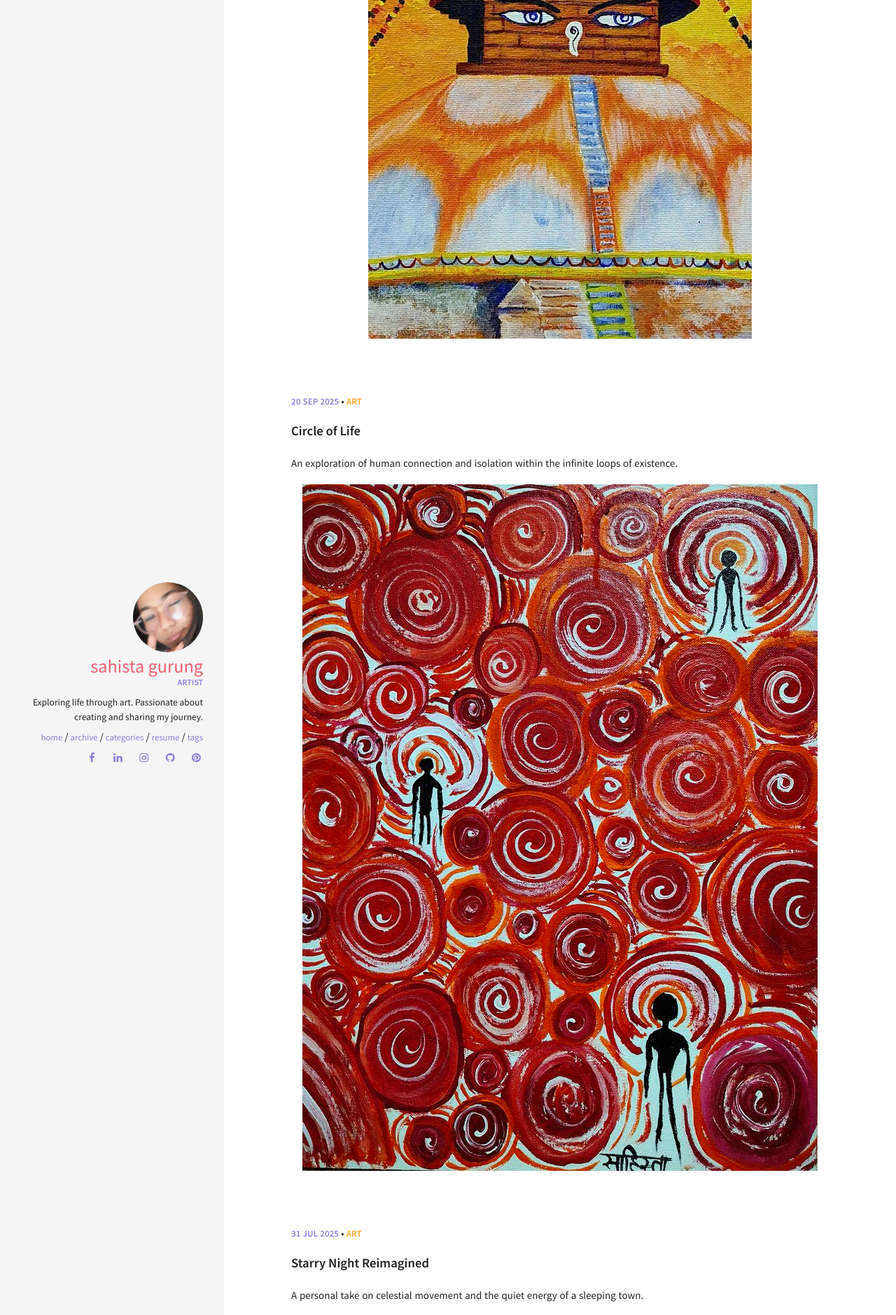
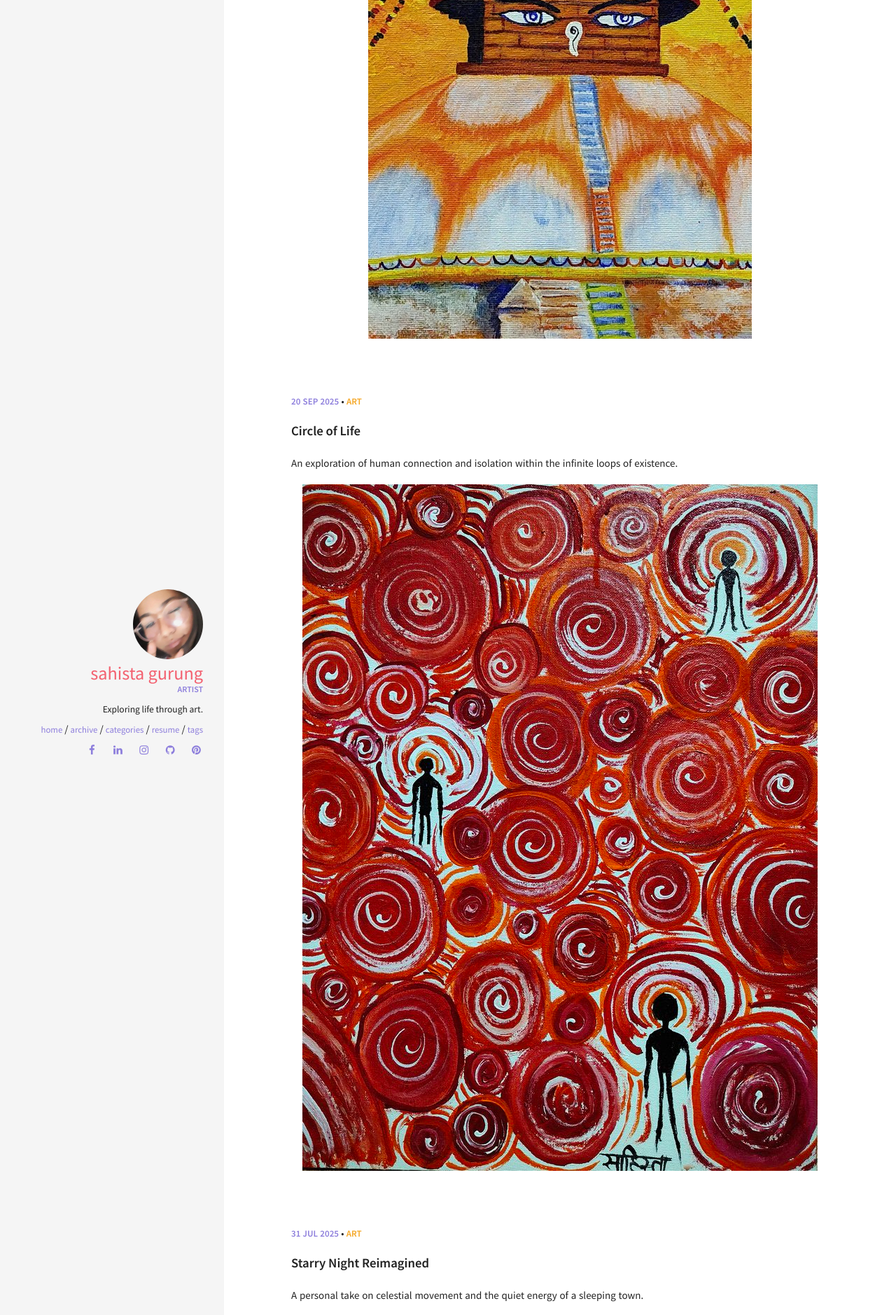
Before and after one commit to sahistagurung/sahistagurungart.github.io, a Jekyll site: the page built from index.html, in a window 1280 px wide. Shown: the part 1497-3376 px from the top of the page at 70% size. Built offline with Jekyll 4.4.1, drawn with Linux system fonts in a browser that asks for light colours.

Commit message:
Edited About Me

```diff
--- a/_config.yml
+++ b/_config.yml
@@ -37,9 +37,9 @@ owner:
   name: Sahista Gurung
   avatar: sahistagurung.jpeg
   job: "Artist"
-  bio: "Exploring life through art. Passionate about creating and sharing my journey."
+  bio: "Exploring life through art."
   disqus-shortname:
-  facebook: https://www.facebook.com/sahistaagurung/
+  facebook: "https://www.facebook.com/sahistaagurung"
   google:
     plus:
     analytics:
```
